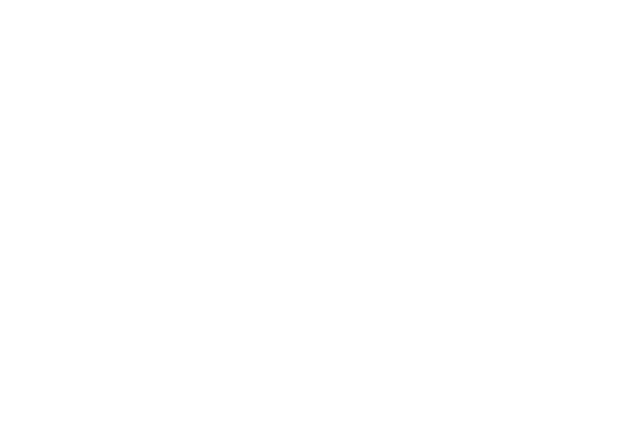
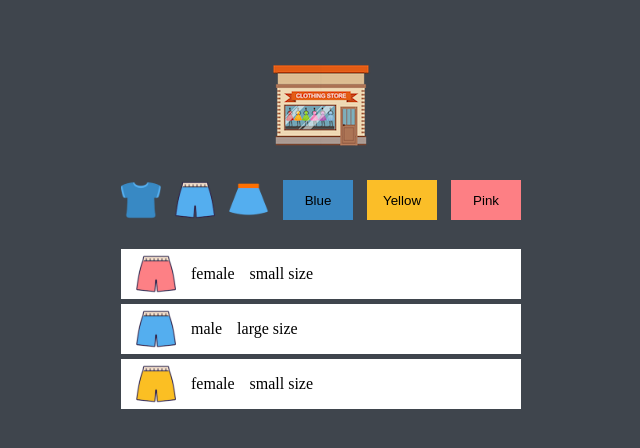
Before and after one commit to dongree/miniGame_dreamCoding, a plain HTML site: page index.html in a window 1280 px wide. Shown: the whole page, without its empty margins (319-959 px from the left). Drawn offline with Linux system fonts and the light colour scheme.

Commit message:
htmlcss_myself

```diff
--- a/index.html
+++ b/index.html
@@ -7,5 +7,38 @@
     <link rel="stylesheet" href="style.css" />
     <script src="src/main.js" defer></script>
   </head>
-  <body></body>
+  <body>
+    <section class="logo">
+      <img src="img/logo.png" alt="">
+    </section>
+    <section class="select">
+      <ul class="nav_bar">
+        <li class="clothes"><img src="img/blue_t.png" alt=""></li>
+        <li class="clothes"><img src="img/blue_p.png" alt=""></li>
+        <li class="clothes"><img src="img/blue_s.png" alt=""></li>
+        <li class="color"><button class='blue'>Blue</button></li>
+        <li class="color"><button class='yellow'>Yellow</button></li>
+        <li class="color"><button class='pink'>Pink</button></li>
+      </ul>
+    </section>
+    <section class="list">
+      <ul>
+        <li>
+          <img src="img/pink_p.png" alt="">
+          <span class="sex">female</span>
+          <span class="size">small size</span>
+        </li>
+        <li>
+          <img src="img/blue_p.png" alt="">
+          <span class="sex">male</span>
+          <span class="size">large size</span>
+        </li>
+        <li>
+          <img src="img/yellow_p.png" alt="">
+          <span class="sex">female</span>
+          <span class="size">small size</span>
+        </li>
+      </ul>
+    </section>
+  </body>
 </html>
--- a/style.css
+++ b/style.css
@@ -10,4 +10,88 @@
 
 * {
   box-sizing: border-box;
+  padding: 0;
+  margin: 0;
 }
+
+body {
+  background-color: var(--color-black);
+}
+
+ul {
+  list-style-type: none;
+}
+
+button {
+  outline: none;
+  border: none;
+}
+
+.logo {
+  display: flex;
+  justify-content: center;
+  margin-top: 60px;
+}
+
+.logo img:hover {
+  transform: scale(1.2);
+}
+
+.select {
+  display: flex;
+  justify-content: center;
+}
+
+.nav_bar {
+  display: flex;
+  width: 400px;
+  justify-content: space-between;
+  margin: 20px;
+}
+
+.nav_bar li:hover {
+  transform: scale(1.2);
+}
+
+.nav_bar .clothes img,
+.list img {
+  width: 40px;
+  height: 40px;
+}
+
+.nav_bar .color button {
+  width: 70px;
+  height: 40px;
+}
+
+.nav_bar .color .blue {
+  background-color: var(--color-blue);
+}
+
+.nav_bar .color .yellow {
+  background-color: var(--color-yellow);
+}
+
+.nav_bar .color .pink {
+  background-color: var(--color-pink);
+}
+
+.list {
+  display: flex;
+  justify-content: center;
+}
+
+.list li {
+  display: flex;
+  align-items: center;
+  width: 400px;
+  height: 50px;
+  background-color: var(--color-white);
+  margin-top: 5px;
+}
+
+.list li img,
+.sex,
+.size {
+  margin-left: 15px;
+}
```
